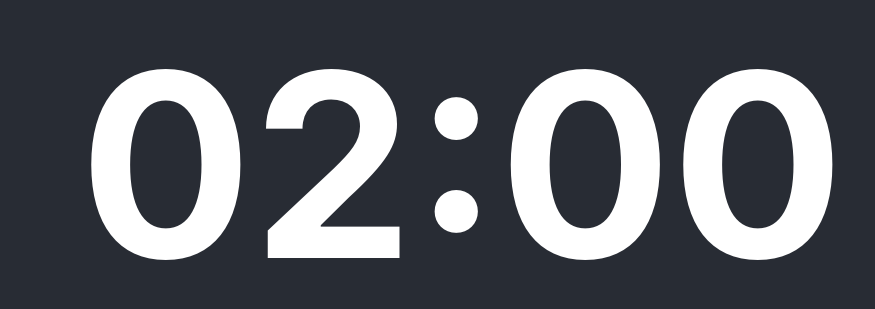
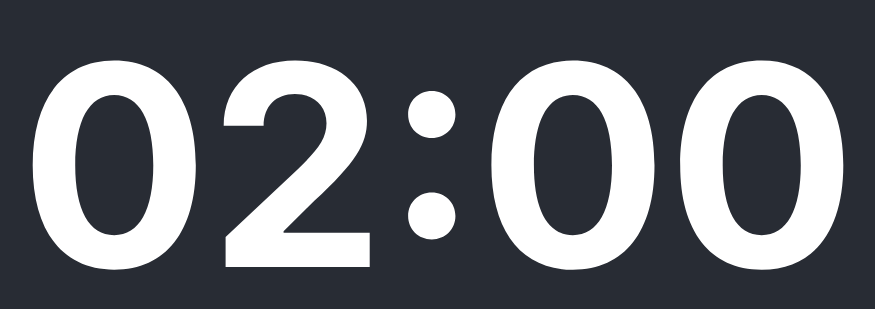
Before and after one commit to kimborgen/simple-pomodoro, a React (Create React App) app: page / in a window 1280 px wide. Shown: the part 235-544 px from the top of the page, without its empty margins (202-1077 px from the left). Built offline with nearby package versions, Linux system fonts and the light colour scheme.

Commit message:
fix text size

```diff
--- a/src/components/pomodoro.css
+++ b/src/components/pomodoro.css
@@ -2,14 +2,13 @@
     width: 100%;
     height: 100%;
     display: grid;
-    justify-content: left;
+    justify-content: center;
     align-content: center;
 }
 
 .pomodoro__timer {
     color: white;
-    font-size: 20vw;
-    padding-left: 22vw;
+    font-size: 35vmin;
 
     /* force cursor to be normal when hovering */
     cursor: default;
```
